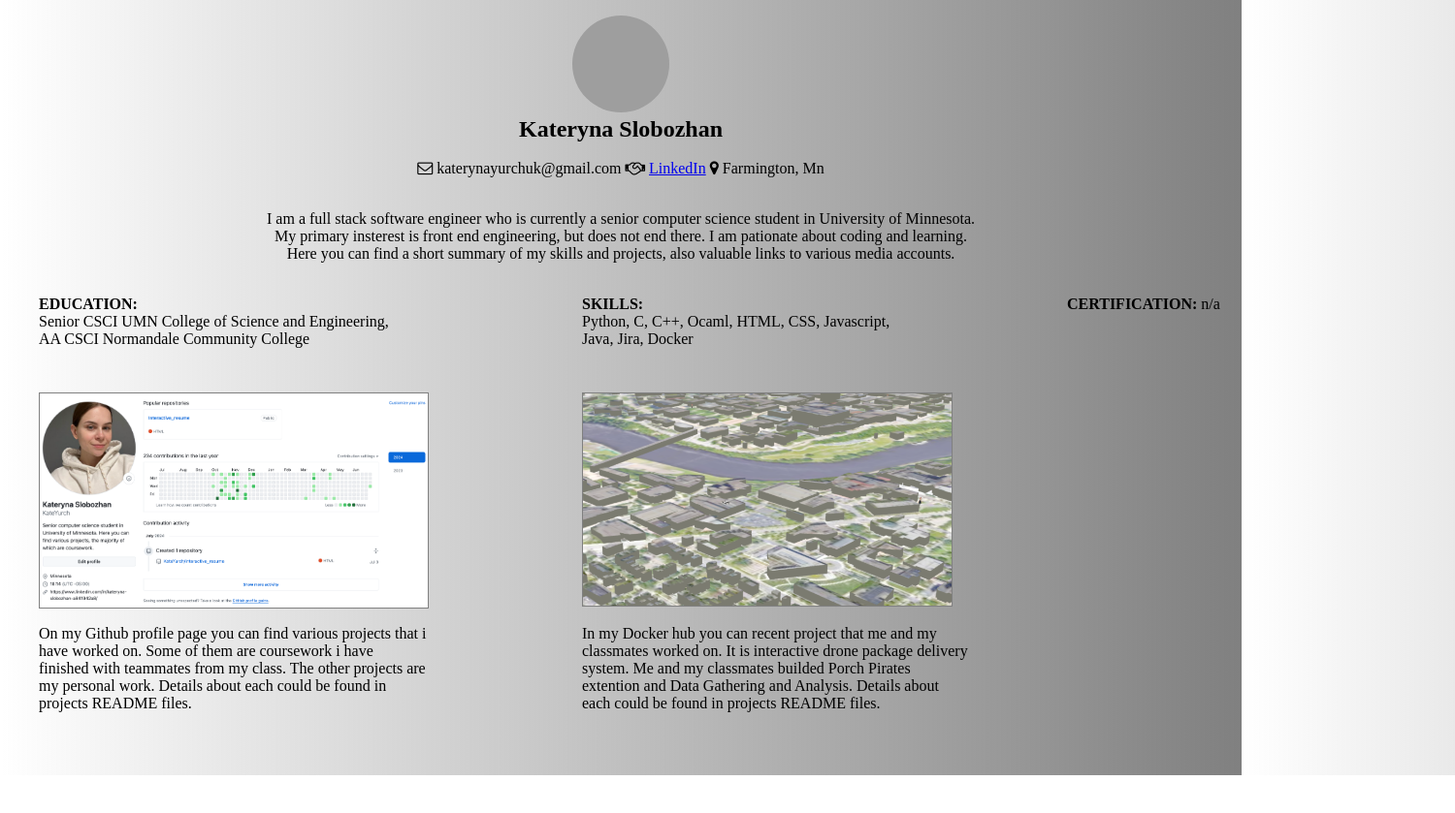
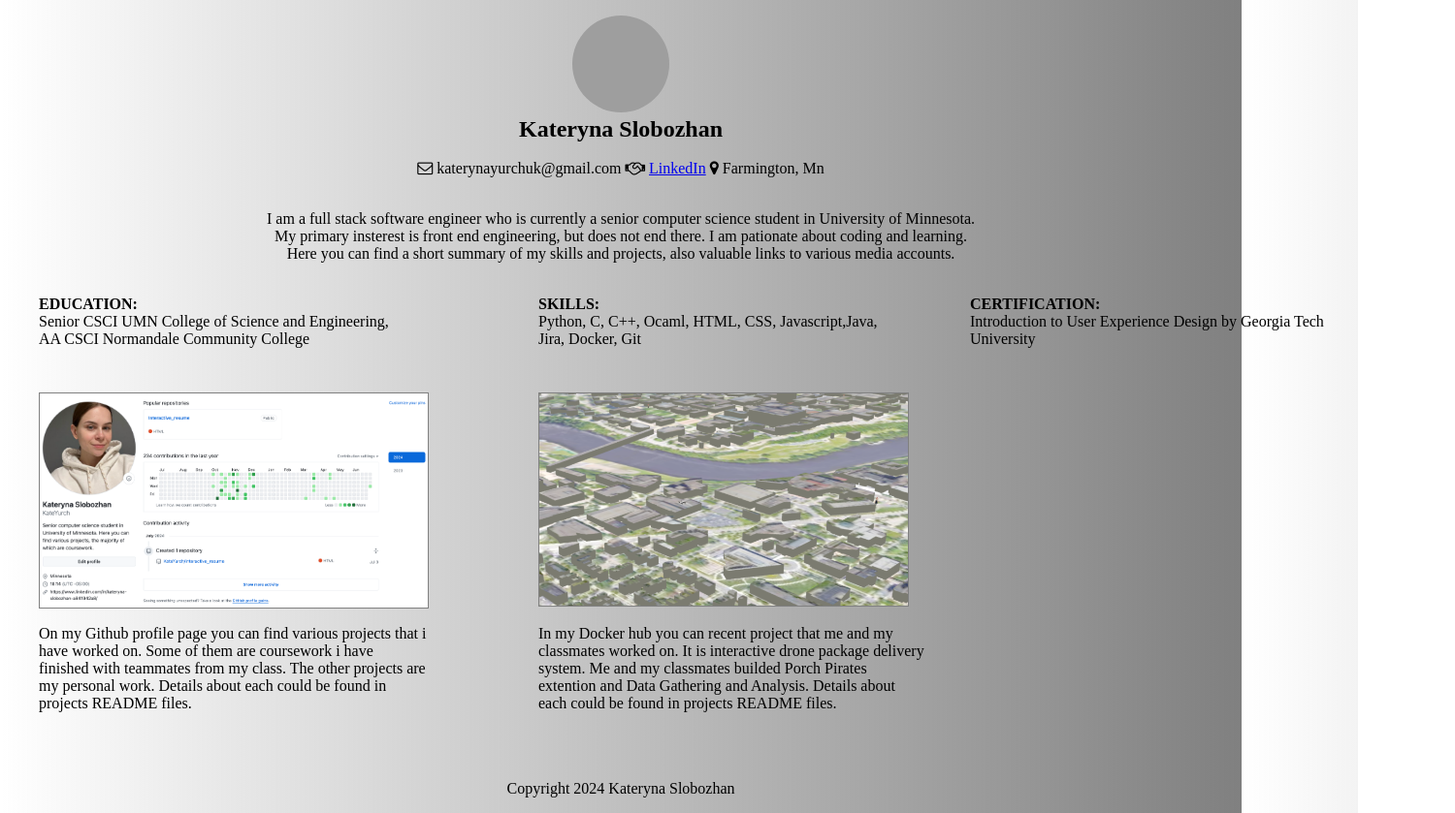
Before and after one commit to KateYurch/Digital_resume, a plain HTML site: page index.html in a window 1280 px wide. Shown: the whole page at 97% size, 1500 px wide, since content can reach past the window. Before the commit the page ends 800 px from the top, so only its background shows below. Drawn offline with Linux system fonts and the light colour scheme; grey boxes are pictures that could not be loaded.

Commit message:
certification added and center fixed

```diff
--- a/css/master.css
+++ b/css/master.css
@@ -23,14 +23,14 @@ p4 {
 
 p5 {
     position: absolute;
-    left: 600px;
+    left: 555px;
     width: 400px;
 
 }
 
 p6 {
     position: absolute;
-    left: 1100px;
+    left: 1000px;
     width: 400px;
 }
 
@@ -49,7 +49,7 @@ p6 {
 #second {
     position: absolute;
     margin-top: 100px;
-    left: 600px;
+    left: 555px;
     width: 380px;
     border: 1px solid grey;
 }
@@ -64,7 +64,20 @@ p7 {
 p8 {
     position: absolute;
     margin-top: 340px;
-    left: 600px;
+    left: 555px;
     width: 400px;
 
 }
+
+footer {
+    display: block;
+    margin-top: 500px;
+}
+
+.copyright {
+    display: block;
+    margin-block-start: 1em;
+    margin-block-end: 1em;
+    margin-inline-start: 0px;
+    margin-inline-end: 0px;
+}
--- a/index.html
+++ b/index.html
@@ -18,7 +18,7 @@
 
     <p>
         <img id="ava"
-            src="https://media.licdn.com/dms/image/D5603AQGrT45xA2uPsw/profile-displayphoto-shrink_800_800/0/1704312567822?e=1724284800&v=beta&t=4ybkdn0HNfwiwy8fO7CSe262nrYnwkDElRZe6g61se4"
+            src="https://media.licdn.com/dms/image/D5603AQFwU9FSBit1Zg/profile-displayphoto-shrink_800_800/0/1722533719781?e=1728518400&v=beta&t=itM6I46T4cTnHmgVkNtoalLN2SHGROK6kp0puM4UWnU"
             width="100" height="100" alt="Avatar"></img><br>
         <strong>Kateryna Slobozhan</strong><br>
         <br>
@@ -37,8 +37,9 @@
     <p3>
         <p4><strong>EDUCATION:</strong><br> Senior CSCI UMN College of Science and Engineering,<br> AA
             CSCI Normandale Community College</p4>
-        <p5><strong>SKILLS:</strong><br> Python, C, C++, Ocaml, HTML, CSS, Javascript,<br>Java, Jira, Docker</p5>
-        <p6><strong>CERTIFICATION:</strong> n/a</p6>
+        <p5><strong>SKILLS:</strong><br> Python, C, C++, Ocaml, HTML, CSS, Javascript,Java,<br> Jira, Docker, Git</p5>
+        <p6><strong>CERTIFICATION:</strong><br> Introduction to User Experience Design by Georgia Tech University
+        </p6>
     </p3>
 
     <a href="https://github.com/KateYurch">
@@ -57,7 +58,9 @@
         Gathering and Analysis.
         Details about each could be found in projects README files.
     </p8>
-
+    <footer>
+        <p class="copyright">Copyright 2024 Kateryna Slobozhan</p>
+    </footer>
 
 
 </body>
```
Also changed, not shown: 1 other file.
